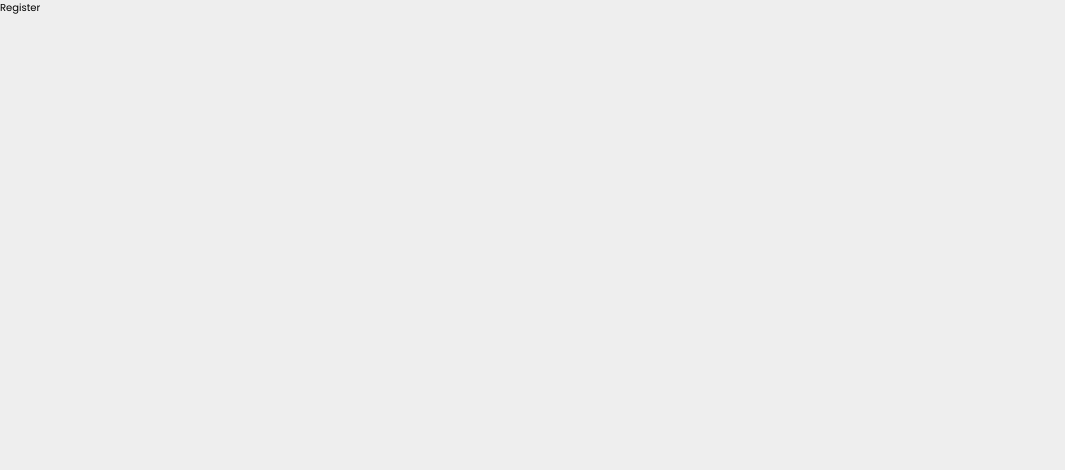
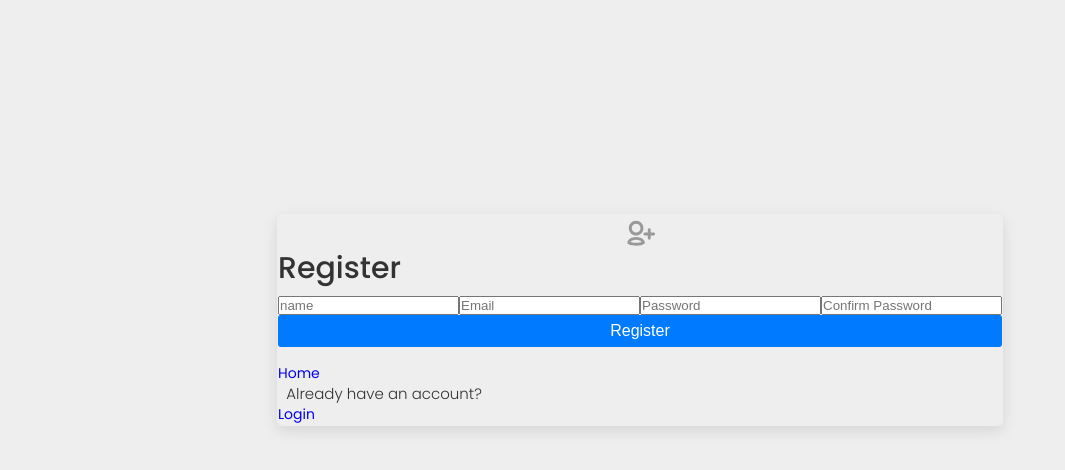
Before and after one commit to robregan/inventory, a React (Create React App) app in the folder frontend/: page /register in a window 1280 px wide. Shown: the top 470 px of the page, without its empty margins (0-1065 px from the left). Built offline with nearby package versions, Linux system fonts and the light colour scheme.

Commit message:
auth pages jsx

```diff
--- a/frontend/package.json
+++ b/frontend/package.json
@@ -13,6 +13,7 @@
     "react-redux": "^8.0.4",
     "react-router-dom": "^6.4.2",
     "react-scripts": "5.0.1",
+    "react-toastify": "^9.0.8",
     "sass": "^1.55.0",
     "web-vitals": "^2.1.4"
   },
--- /dev/null
+++ b/frontend/src/components/card/Card.js
@@ -0,0 +1,7 @@
+import styles from './Card.module.scss'
+
+const Card = ({ children, cardClass }) => {
+  return <div className={`${styles.card} ${cardClass}`}>{children}</div>
+}
+
+export default Card
--- /dev/null
+++ b/frontend/src/components/card/Card.module.scss
@@ -0,0 +1,6 @@
+.card {
+    border: 1px solid transparent;
+    border-radius: 5px;
+    box-shadow: var(--box-shadow);
+    overflow: hidden;
+  }
--- a/frontend/src/pages/auth/Forgot.js
+++ b/frontend/src/pages/auth/Forgot.js
@@ -1,7 +1,41 @@
-import React from 'react'
+import styles from './auth.module.scss'
+import { AiOutlineMail } from 'react-icons/ai'
+import Card from '../../components/card/Card'
+import { Link } from 'react-router-dom'
 
 const Forgot = () => {
-  return <div>Forgot</div>
+  return (
+    <div className={`container ${styles.auth}`}>
+      <Card>
+        <div className={`styles.form`}>
+          <div className='--flex-center'>
+            <AiOutlineMail size={35} color='#999' />
+          </div>
+          <h2>Forgot</h2>
+
+          <form>
+            <input type='email' placeholder='Email' required name='email' />
+
+            <button type='submit' className='--btn --btn-primary --btn-block'>
+              Get Reset Email
+            </button>
+
+            <div className={styles.links}>
+              <p>
+                {' '}
+                <Link to='/'>- Home</Link>
+              </p>
+              <p>
+                <Link to='/login'>- Login</Link>
+              </p>
+            </div>
+          </form>
+
+          <br></br>
+        </div>
+      </Card>
+    </div>
+  )
 }
 
 export default Forgot
--- a/frontend/src/pages/auth/Login.js
+++ b/frontend/src/pages/auth/Login.js
@@ -1,7 +1,43 @@
-import React from 'react'
+import styles from './auth.module.scss'
+import { BiLogIn } from 'react-icons/bi'
+import Card from '../../components/card/Card'
+import { Link } from 'react-router-dom'
 
 const Login = () => {
-  return <div>Login</div>
+  return (
+    <div className={`container ${styles.auth}`}>
+      <Card>
+        <div className={`styles.form`}>
+          <div className='--flex-center'>
+            <BiLogIn size={35} color='#999' />
+          </div>
+          <h2>Login</h2>
+
+          <form>
+            <input type='email' placeholder='Email' required name='email' />
+            <input
+              type='password'
+              placeholder='Password'
+              required
+              name='password'
+            />
+            <button type='submit' className='--btn --btn-primary --btn-block'>
+              Login
+            </button>
+          </form>
+
+          <Link to='/forgot'>Forgot Password </Link>
+          <br></br>
+
+          <span className={styles.register}>
+            <Link to='/'>Home</Link>
+            <p>&nbsp; Don't have an account? &nbsp;</p>
+            <Link to='/register'>Register</Link>
+          </span>
+        </div>
+      </Card>
+    </div>
+  )
 }
 
 export default Login
--- a/frontend/src/pages/auth/Register.js
+++ b/frontend/src/pages/auth/Register.js
@@ -1,7 +1,50 @@
-import React from 'react'
+import styles from './auth.module.scss'
+import { TiUserAddOutline } from 'react-icons/ti'
+import Card from '../../components/card/Card'
+import { Link } from 'react-router-dom'
 
 const Register = () => {
-  return <div>Register</div>
+  return (
+    <div className={`container ${styles.auth}`}>
+      <Card>
+        <div className={`styles.form`}>
+          <div className='--flex-center'>
+            <TiUserAddOutline size={35} color='#999' />
+          </div>
+          <h2>Register</h2>
+
+          <form>
+            <input type='text' placeholder='name' required name='name' />
+            <input type='email' placeholder='Email' required name='password' />
+
+            <input
+              type='password'
+              placeholder='Password'
+              required
+              name='password'
+            />
+            <input
+              type='password'
+              placeholder='Confirm Password'
+              required
+              name='password'
+            />
+            <button type='submit' className='--btn --btn-primary --btn-block'>
+              Register
+            </button>
+          </form>
+
+          <br></br>
+
+          <span className={styles.register}>
+            <Link to='/'>Home</Link>
+            <p>&nbsp; Already have an account? &nbsp;</p>
+            <Link to='/login'>Login</Link>
+          </span>
+        </div>
+      </Card>
+    </div>
+  )
 }
 
 export default Register
--- a/frontend/src/pages/auth/Reset.js
+++ b/frontend/src/pages/auth/Reset.js
@@ -1,7 +1,51 @@
-import React from 'react'
+import styles from './auth.module.scss'
+import { MdPassword } from 'react-icons/md'
+import Card from '../../components/card/Card'
+import { Link } from 'react-router-dom'
 
 const Reset = () => {
-  return <div>Reset</div>
+  return (
+    <div className={`container ${styles.auth}`}>
+      <Card>
+        <div className={`styles.form`}>
+          <div className='--flex-center'>
+            <MdPassword size={35} color='#999' />
+          </div>
+          <h2>Reset Password</h2>
+
+          <form>
+            <input
+              type='password'
+              placeholder='New Password'
+              required
+              name='password'
+            />
+            <input
+              type='password'
+              placeholder='Confirm New Password'
+              required
+              name='password'
+            />
+            <button type='submit' className='--btn --btn-primary --btn-block'>
+              Reset Password
+            </button>
+
+            <div className={styles.links}>
+              <p>
+                {' '}
+                <Link to='/'>- Home</Link>
+              </p>
+              <p>
+                <Link to='/login'>- Login</Link>
+              </p>
+            </div>
+          </form>
+
+          <br></br>
+        </div>
+      </Card>
+    </div>
+  )
 }
 
 export default Reset
```
Also changed, not shown: 1 other file (tests, documents, lock files or other folders).
